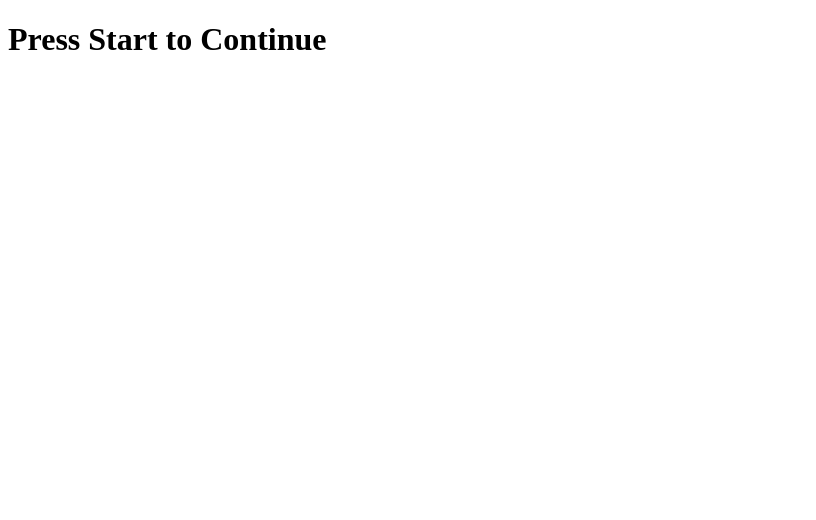
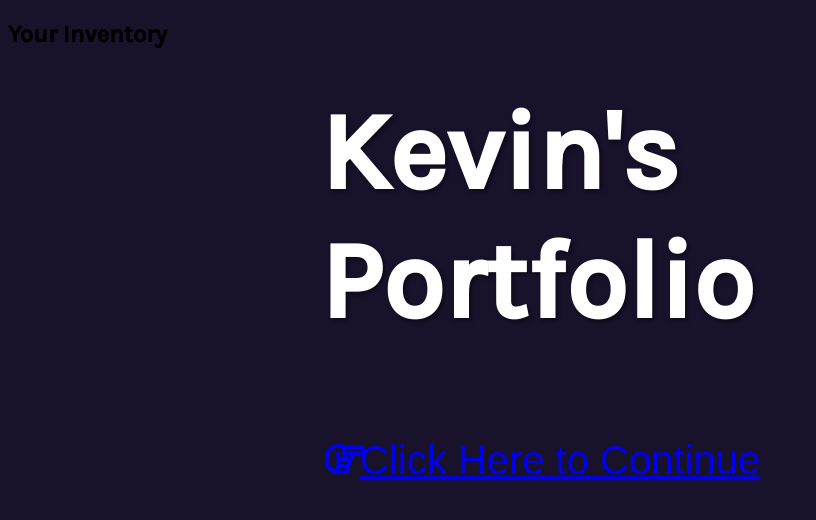
Before and after one commit to kevinchau03/portfolio-web, a plain HTML site: page index.html in a window 1280 px wide. Shown: the whole page, without its empty margins (0-816 px from the left). Drawn offline with Linux system fonts and the light colour scheme.

Commit message:
Second Commit

```diff
--- a/index.html
+++ b/index.html
@@ -8,6 +8,21 @@
         <link rel="stylesheet" href="styles.css">
     </head>
     <body>
-        <h1>Press Start to Continue</h1>
+
+        <!-- Start Menu Screen -->
+        <section class="section" id="start">
+            <div class="start-screen">
+                <h1 class="title">Kevin's Portfolio</h1>
+                <button><a href="#inventory-screen"><i class="fa-regular fa-hand-point-right"></i>Click Here to Continue</a></button>
+            </div>
+        </section>
+
+        <!-- Inventory Screen-->
+        <section class="section" id="inventory">
+            <div class="inventory-screen">
+                <h1>Your Inventory</h1>
+            </div>
+        </section>
+        <!-- Skills Tree -->
     </body>
 </html>
--- a/styles.css
+++ b/styles.css
@@ -0,0 +1,43 @@
+@import url('https://fonts.googleapis.com/css2?family=Karla:wght@500&display=swap');
+body {
+    font-family: 'Karla', sans-serif;
+    background-color: #18122B;
+}
+button {
+    background-color: transparent;
+    border: none;
+    padding: 0;
+    margin: 0;
+    color: white;
+    font-size: 40px;
+    text-decoration: none;
+}
+@keyframes hand-animation {
+    0% {
+      transform: translateX(-10px);
+    }
+    50% {
+      transform: translateX(10px);
+    }
+    100% {
+      transform: translateX(-10px);
+    }
+  }
+
+button a i {
+    animation-name: hand-animation;
+    animation-duration: 1.55s;
+    animation-iteration-count: infinite;
+}
+.start-screen {
+    position: absolute;
+    top: 30%;
+    left: 50%;
+    transform: translate(-50%, -50%);
+}
+.title {
+    color: white;
+    font-size: 110px;
+    font-weight: bold;
+    text-shadow: 2px 2px 4px rgba(0, 0, 0, 0.5);
+}
```
